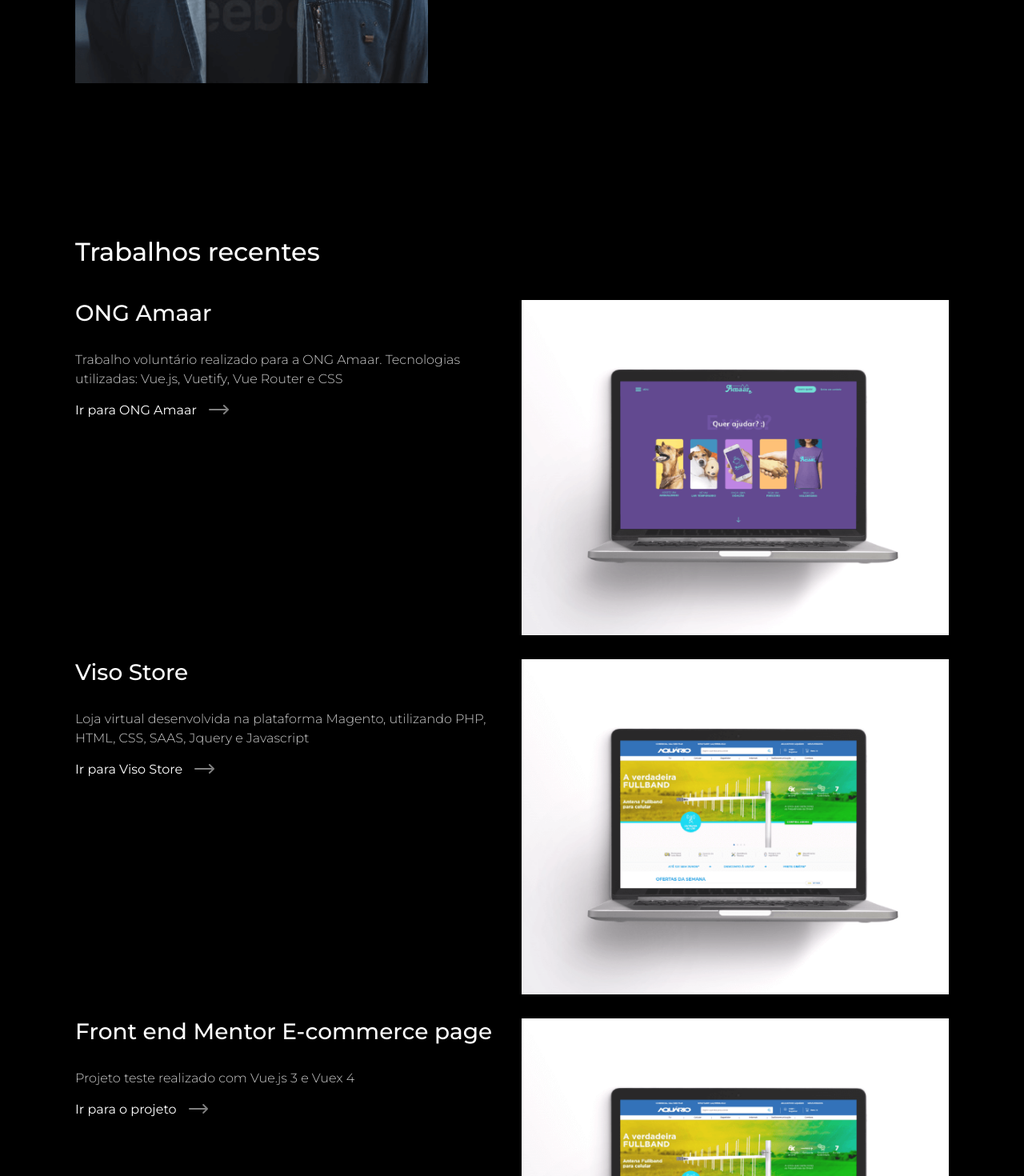
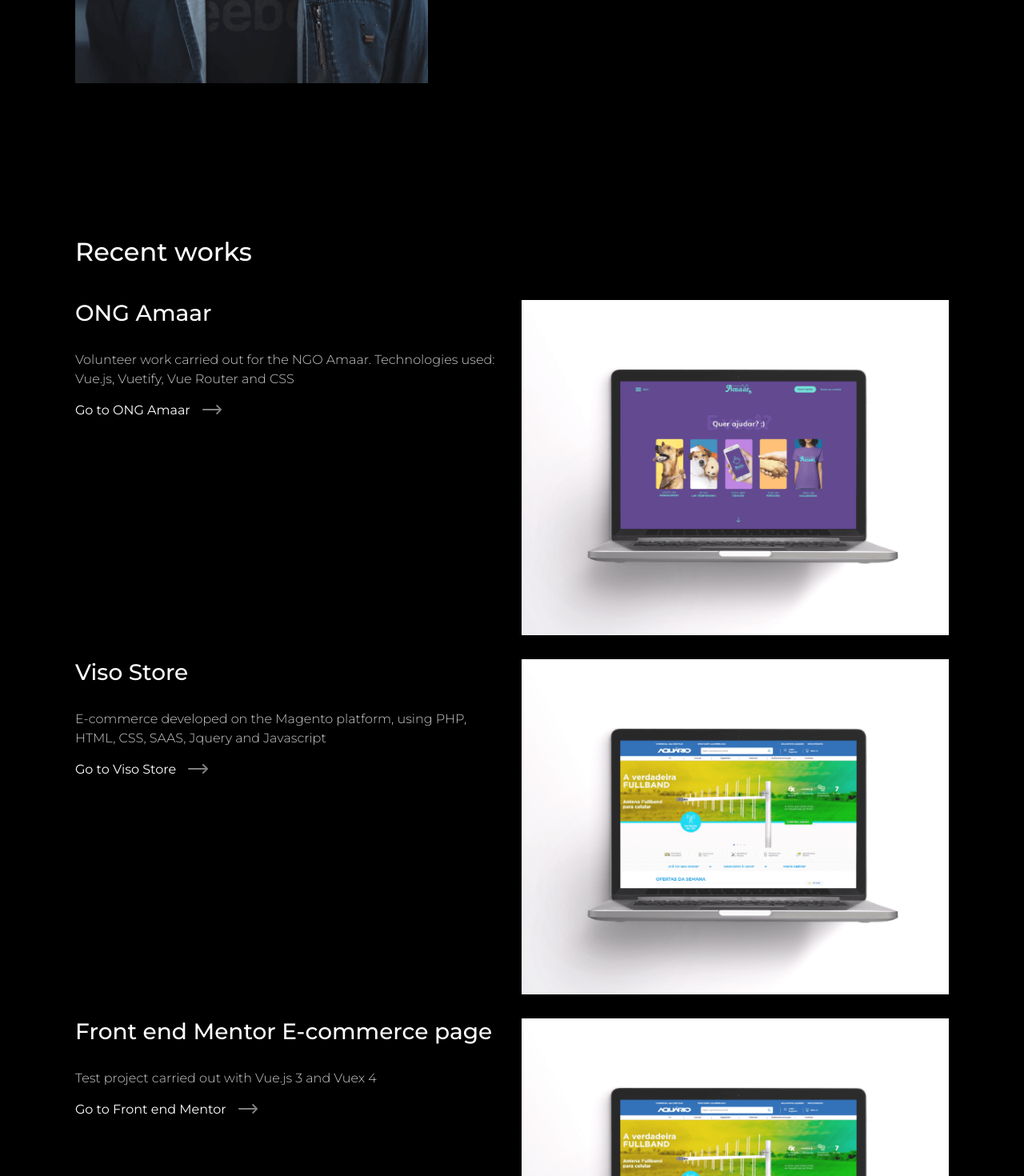
Before and after one commit to helton-mori-dev/portfolio-vue3, a Vue app: page / in a window 1280 px wide. Shown: the part 1330-2800 px from the top of the page at 80% size. Built offline with nearby package versions, Linux system fonts and the light colour scheme.

Commit message:
Outras traduções

```diff
--- a/src/components/MenuHeader.vue
+++ b/src/components/MenuHeader.vue
@@ -13,29 +13,29 @@
     </div>
   </div>
   <div class="nav-left" :class="{ active: menuActive }">
-    <a class="inicio" href="/" title="Início" @click="closeMenuAndScroll"
-      >Início</a
-    >
+    <a class="inicio" href="/" title="Início" @click="closeMenuAndScroll">{{
+      $t("linkHome")
+    }}</a>
     <a
       class="sobre-menu"
       href="#sobre"
       title="Sobre"
       @click="closeMenuAndScroll"
-      >Sobre mim</a
+      >{{ $t("linkAbout") }}</a
     >
     <a
       class="trabalhos scroll"
       href="#trabalhos"
       title="Trabalhos"
       @click="closeMenuAndScroll"
-      >Trabalhos</a
+      >{{ $t("linkWork") }}</a
     >
     <a
       class="contato-menu scroll"
       href="#footer"
       title="Contato"
       @click="closeMenuAndScroll"
-      >Contato</a
+      >{{ $t("contact") }}</a
     >
   </div>
 </template>
--- a/src/components/MyProjects.vue
+++ b/src/components/MyProjects.vue
@@ -2,18 +2,17 @@
   <section id="trabalhos">
     <div class="container-preto">
       <div class="container row trabalho">
-        <h2 class="col-12 titulo">Trabalhos recentes</h2>
+        <h2 class="col-12 titulo">{{ $t("recentWorksTitle") }}</h2>
         <div class="col-12 col-md-6">
           <h3>ONG Amaar</h3>
           <p class="texto-fundo-preto">
-            Trabalho voluntário realizado para a ONG Amaar. Tecnologias
-            utilizadas: Vue.js, Vuetify, Vue Router e CSS
+            {{ $t("workOng") }}
           </p>
           <a
             href="https://helton-mori-dev.github.io/ong-amaar-vue/"
             class="link-trabalho"
             target="blank"
-            >Ir para ONG Amaar</a
+            >{{ $t("goTo") }} ONG Amaar</a
           >
         </div>
         <div class="col-12 col-md-6">
@@ -25,14 +24,13 @@
         <div class="col-12 col-md-6">
           <h3>Viso Store</h3>
           <p class="texto-fundo-preto">
-            Loja virtual desenvolvida na plataforma Magento, utilizando PHP,
-            HTML, CSS, SAAS, Jquery e Javascript
+            {{ $t("workViso") }}
           </p>
           <a
             href="https://www.visostore.com.br/"
             class="link-trabalho"
             target="blank"
-            >Ir para Viso Store</a
+            >{{ $t("goTo") }} Viso Store</a
           >
         </div>
         <div class="col-12 col-md-6">
@@ -44,12 +42,12 @@
         <div class="col-12 col-md-6">
           <h3>Front end Mentor E-commerce page</h3>
           <p class="texto-fundo-preto">
-            Projeto teste realizado com Vue.js 3 e Vuex 4
+            {{ $t("workMentor") }}
           </p>
           <a
             href="https://helton-mori-dev.github.io/front-end-mentor-e-commerce/"
             class="link-trabalho"
-            >Ir para o projeto</a
+            >{{ $t("goTo") }} Front end Mentor</a
           >
         </div>
         <div class="col-12 col-md-6">
--- a/src/components/PageFooter.vue
+++ b/src/components/PageFooter.vue
@@ -2,13 +2,13 @@
   <section id="footer">
     <div class="container rodape-contato">
       <div class="container-fluid">
-        <h2>E aí, vamos trabalhar juntos?</h2>
+        <h2>{{ $t("letsWork") }}</h2>
         <a
           class="botao-azul botao-form"
           href="https://www.linkedin.com/in/engheltonmori/"
           title="Contato"
           target="_blank"
-          >Entre em contato</a
+          >{{ $t("contact") }}</a
         >
       </div>
       <div class="container row linha">
@@ -17,8 +17,8 @@
     </div>
     <div class="container creditos">
       <p>
-        © <span class="year">{{ currentYear }}</span> - Desenvolvido por Helton
-        Mori
+        © <span class="year">{{ currentYear }}</span> -
+        {{ $t("developedBy") }} Helton Mori
       </p>
     </div>
   </section>
--- a/src/i18n.js
+++ b/src/i18n.js
@@ -7,6 +7,19 @@ const messages = {
     myFunction: "I'm a software developer",
     aboutMeExt:
       "My name is Helton, I have experience in software development, mainly front-end. I also have knowledge in back-end and embedded systems. I am passionate about technology and computers. I'm always looking for personal and technical improvement, taking courses and trying to contribute to open-source projects.",
+    recentWorksTitle: "Recent works",
+    workOng:
+      "Volunteer work carried out for the NGO Amaar. Technologies used: Vue.js, Vuetify, Vue Router and CSS",
+    goTo: "Go to",
+    workViso:
+      "E-commerce developed on the Magento platform, using PHP, HTML, CSS, SAAS, Jquery and Javascript",
+    workMentor: "Test project carried out with Vue.js 3 and Vuex 4",
+    letsWork: "So, let's work together?",
+    contact: "Contact",
+    developedBy: "Developed by",
+    linkHome: "Home",
+    linkAbout: "About",
+    linkWork: "Work",
   },
   pt: {
     aboutMe: "Olá, meu nome é Helton, sou desenvolvedor de sistemas :)",
@@ -14,6 +27,19 @@ const messages = {
     myFunction: "Sou desenvolvedor de sistemas",
     aboutMeExt:
       "Meu nome é Helton, tenho experiencia em desenvolvimento de software, principalmente front-end. Também tenho conhecimento em back-end e sistemas embarcados. Sou apaixonado por tecnologia e informáticaEstou sempre buscando meu aperfeiçoamento pessoal e técnico, fazendocursos e tentando contribuir com projetos open-source.",
+    recentWorksTitle: "Trabalhos recentes",
+    workOng:
+      "Trabalho voluntário realizado para a ONG Amaar. Tecnologias utilizadas: Vue.js, Vuetify, Vue Router e CSS",
+    goTo: "Ir para",
+    workViso:
+      "Loja virtual desenvolvida na plataforma Magento, utilizando PHP, HTML, CSS, SAAS, Jquery e Javascript",
+    workMentor: "Projeto teste realizado com Vue.js 3 e Vuex 4",
+    letsWork: "E aí, vamos trabalhar juntos?",
+    contact: "Entre em contato",
+    developedBy: "Desenvolvido por",
+    linkHome: "Início",
+    linkAbout: "Sobre",
+    linkWork: "Trabalhos",
   },
 };
 
```
